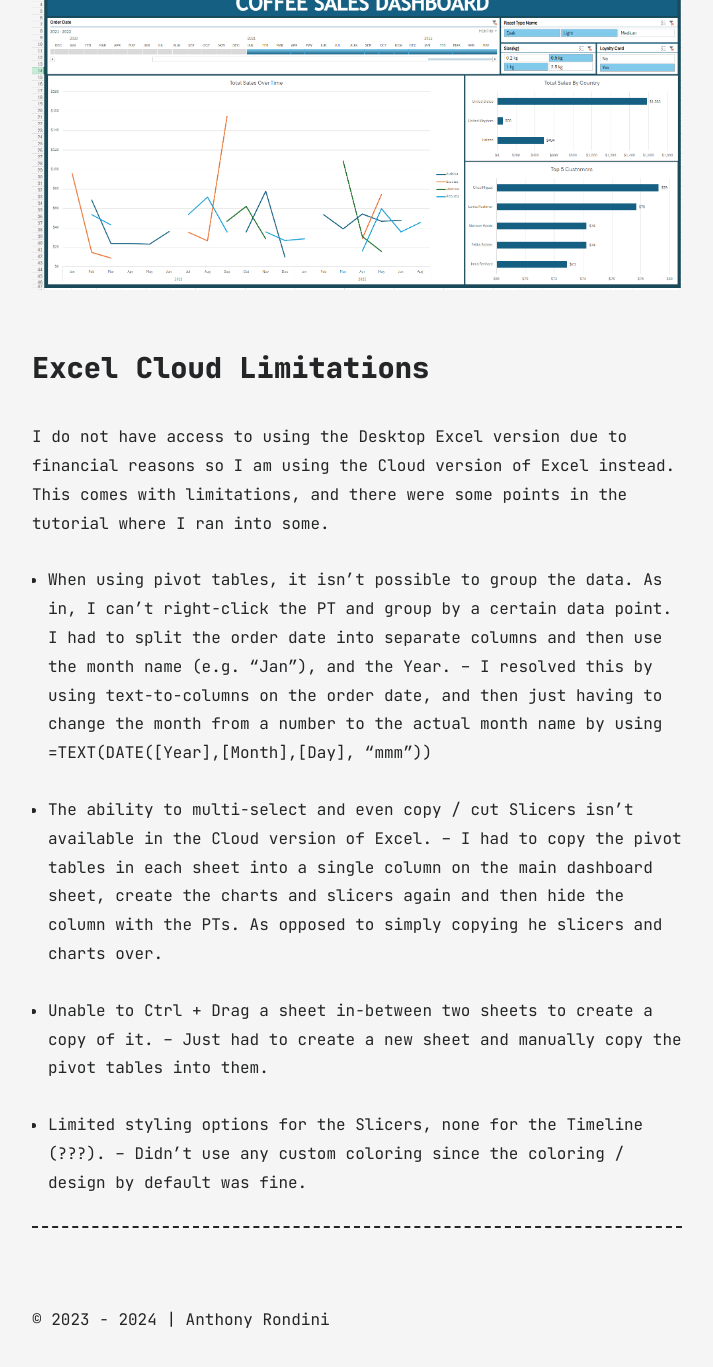
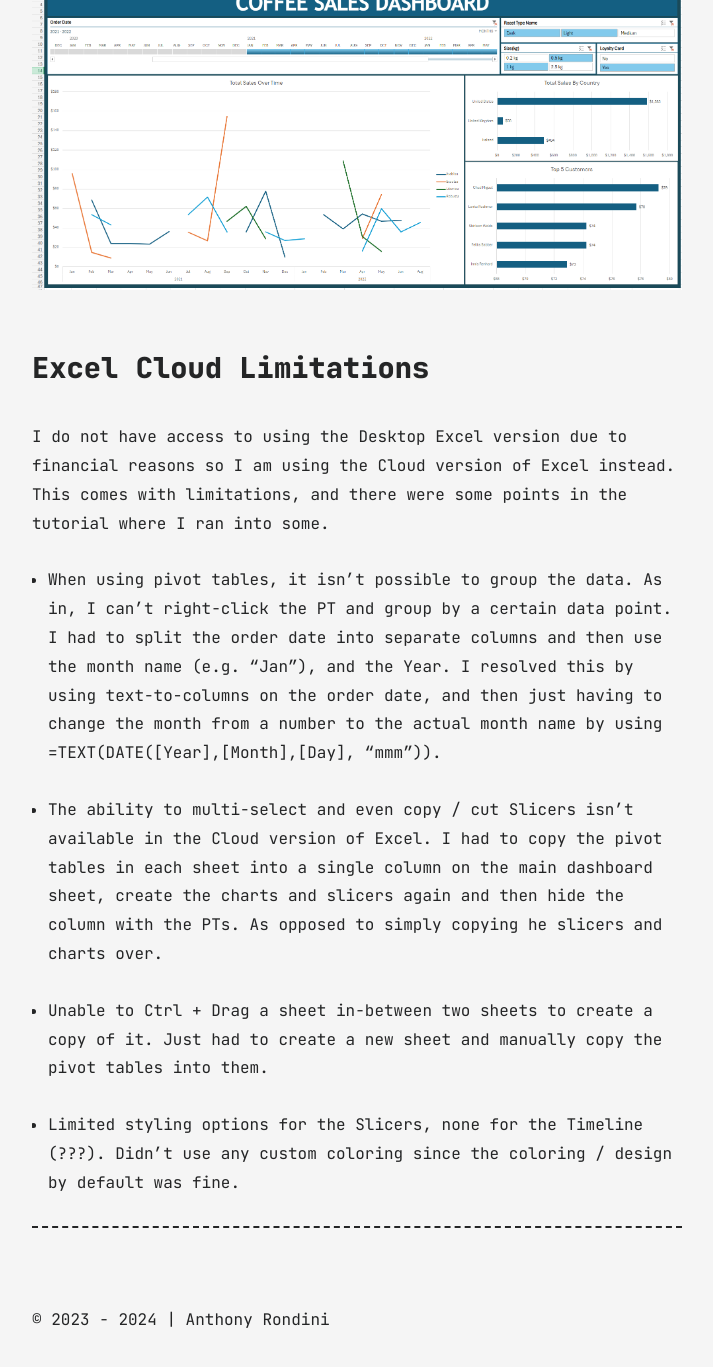
Before and after one commit to ouchmode/Portfolio, a Jekyll site: the page built from all_collections/_posts/2024-11-28-coffee-sales-dashboard.md, in a window 1280 px wide and 1400 px high, scrolled down 1233 px. Shown: the top 1367 px of the window, without its empty margins (283-996 px from the left). Built offline with Jekyll 4.4.1, drawn with Linux system fonts in a browser that asks for light colours.

Commit message:
trying to get the markdown formatting right for indented lines after bullet points.

```diff
--- a/all_collections/_posts/2024-11-28-coffee-sales-dashboard.md
+++ b/all_collections/_posts/2024-11-28-coffee-sales-dashboard.md
@@ -23,15 +23,15 @@ Project led by Mo Chen on YouTube: See [here](https://www.youtube.com/watch?v=m1
 ## **Excel Cloud Limitations**
 I do not have access to using the Desktop Excel version due to financial reasons so I am using the Cloud version of Excel instead. This comes with limitations, and there were some points in the tutorial where I ran into some.
 - When using pivot tables, it isn't possible to group the data. As in, I can't right-click the PT and group by a certain data point. I had to split the order date into separate columns and then use the month name (e.g. "Jan"), and the Year.
--- I resolved this by using text-to-columns on the order date, and then just having to change the month from a number to the actual month name by using =TEXT(DATE([Year],[Month],[Day], "mmm"))
+   I resolved this by using text-to-columns on the order date, and then just having to change the month from a number to the actual month name by using =TEXT(DATE([Year],[Month],[Day], "mmm")).
 
 - The ability to multi-select and even copy / cut Slicers isn't available in the Cloud version of Excel.
--- I had to copy the pivot tables in each sheet into a single column on the main dashboard sheet, create the charts and slicers again and then hide the column with the PTs. As opposed to simply copying he slicers and charts over.
+   I had to copy the pivot tables in each sheet into a single column on the main dashboard sheet, create the charts and slicers again and then hide the column with the PTs. As opposed to simply copying he slicers and charts over.
 
 - Unable to Ctrl + Drag a sheet in-between two sheets to create a copy of it.
--- Just had to create a new sheet and manually copy the pivot tables into them.
+   Just had to create a new sheet and manually copy the pivot tables into them.
 
 - Limited styling options for the Slicers, none for the Timeline (???).
--- Didn't use any custom coloring since the coloring / design by default was fine.
+   Didn't use any custom coloring since the coloring / design by default was fine.
 
 ---
```
